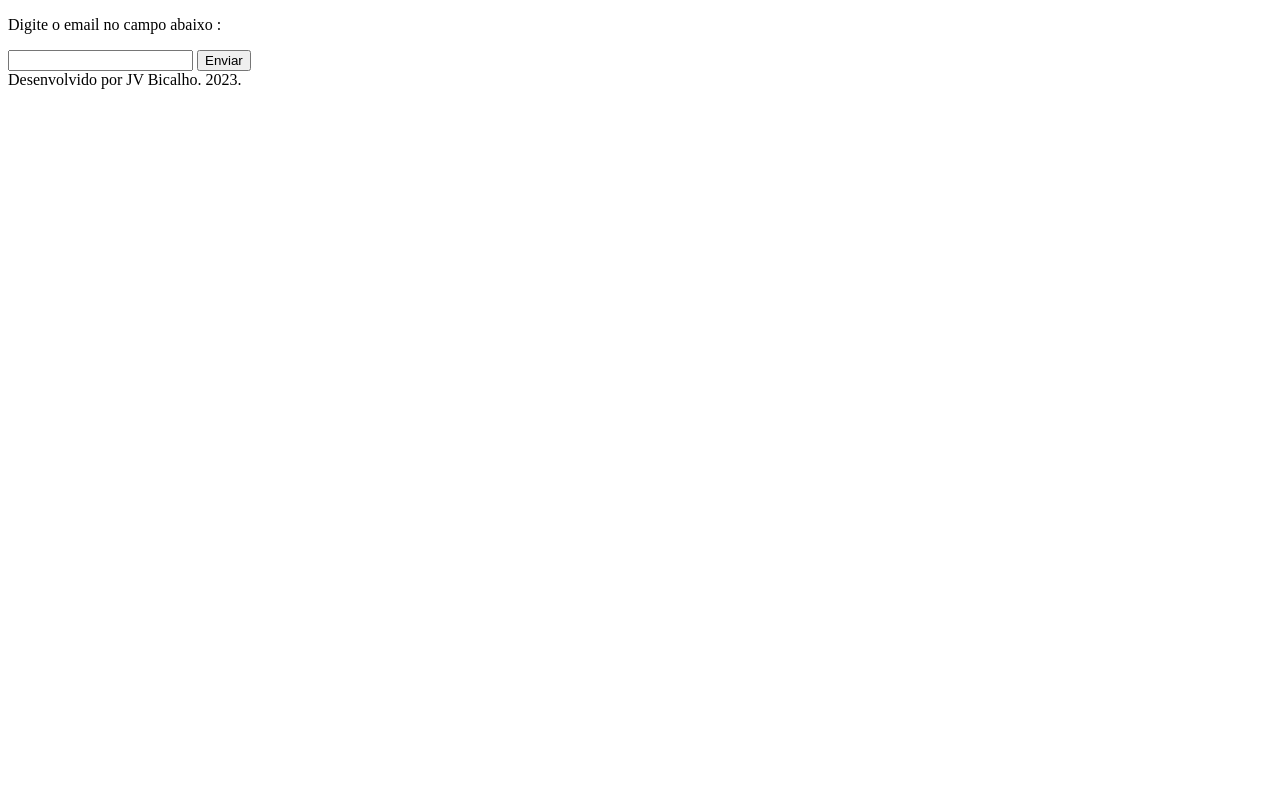
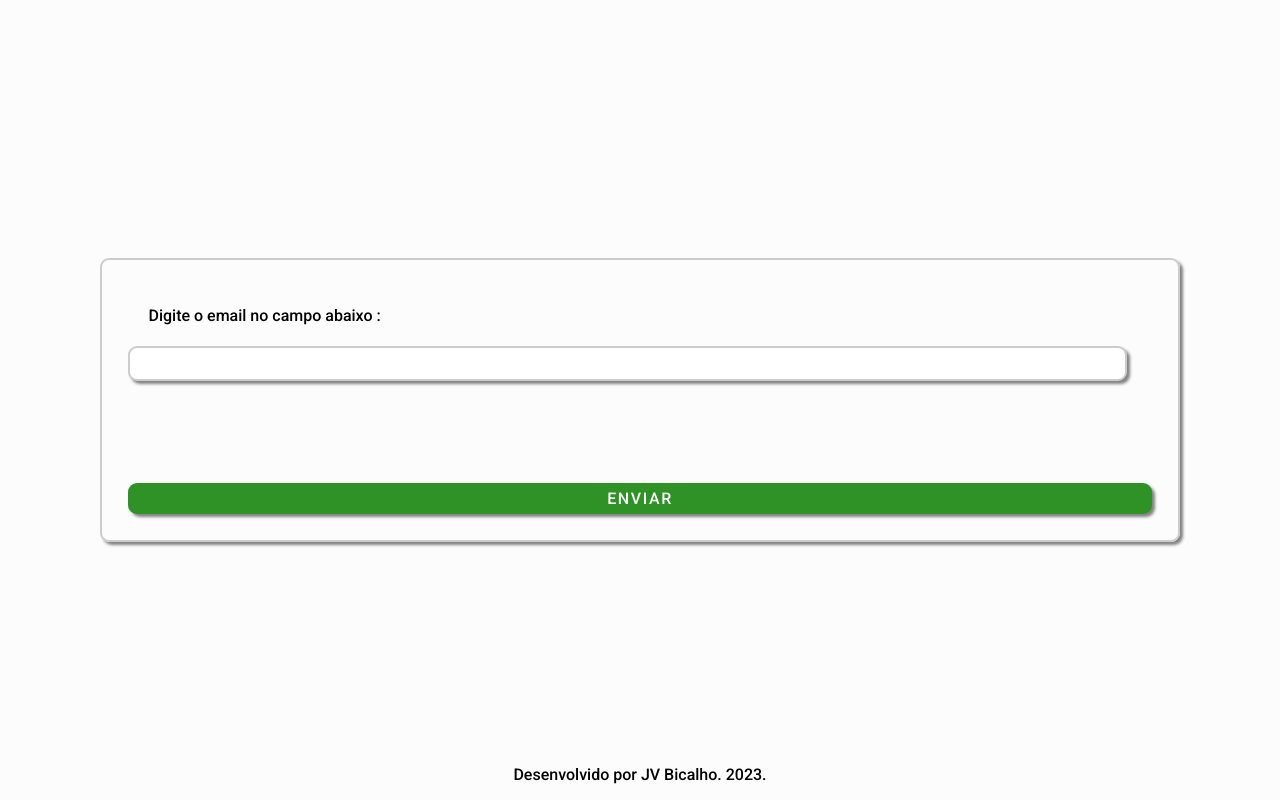
Before and after one commit to JVBicalho/RAP01-2810-Desenvolvimento-em-Javascript, a plain HTML site: page index.html in a window 1280 px wide. Drawn offline with Linux system fonts and the light colour scheme.

Commit message:
Add fonts e codigo css

```diff
--- a/index.html
+++ b/index.html
@@ -4,6 +4,76 @@
     <meta charset="UTF-8">
     <meta name="viewport" content="width=device-width, initial-scale=1.0">
     <title>Desenvolvimento em Javascript</title>
+    <link rel="preconnect" href="https://fonts.googleapis.com">
+    <link rel="preconnect" href="https://fonts.gstatic.com" crossorigin>
+    <link href="https://fonts.googleapis.com/css2?family=Roboto:ital,wght@0,500;1,500&display=swap" rel="stylesheet">
+    <style type="text/css">
+        *{
+            margin:0;
+            padding:0;
+        }
+        body{
+            height: 100vh;
+            display: flex;
+            flex-direction: column;
+            justify-content: center;
+            align-items: center;
+            background-color: #fcfcfc;
+            font-family: 'Roboto', sans-serif;
+        }
+        p{
+            padding:2%;
+        }
+        .form{
+            width: 80%;
+            display: flex;
+            flex-direction: column;
+            border: black solid 10px;
+            padding: 2em;
+            font-size:16px;
+            border-width:2px;
+            border-color:#cccccc;
+            border-style:solid;
+            padding:2%;
+            border-radius:9px;
+            box-shadow: 3px 3px 3px 0px rgba(42,42,42,.58);
+        }
+        button{
+            background-color: #2f9226;
+            width: 100%;
+            color: #fff;
+            font-family: 'Roboto', sans-serif;
+            font-size:16px;
+            letter-spacing: 0.1em;
+            text-transform: uppercase;
+            border-color:#cccccc;
+            border: none;
+            padding:6px;
+            border-radius:9px;
+            box-shadow: 3px 3px 3px 0px rgba(42,42,42,.58);
+        }
+        input{
+            font-family: 'Roboto', sans-serif;
+            width: 96%;
+            margin-bottom: 10%;
+            font-size:16px;
+            border-width:2px;
+            border-color:#cccccc;
+            border-style:solid;
+            padding:6px;
+            border-radius:9px;
+            box-shadow: 3px 3px 3px 0px rgba(42,42,42,.58);
+        }
+        form{
+            width: 100%;
+        }
+        footer{
+            bottom: 2%;
+            position: absolute;
+        }
+
+    </style>
+
 </head>
 <body>
     <div class="form">
```
